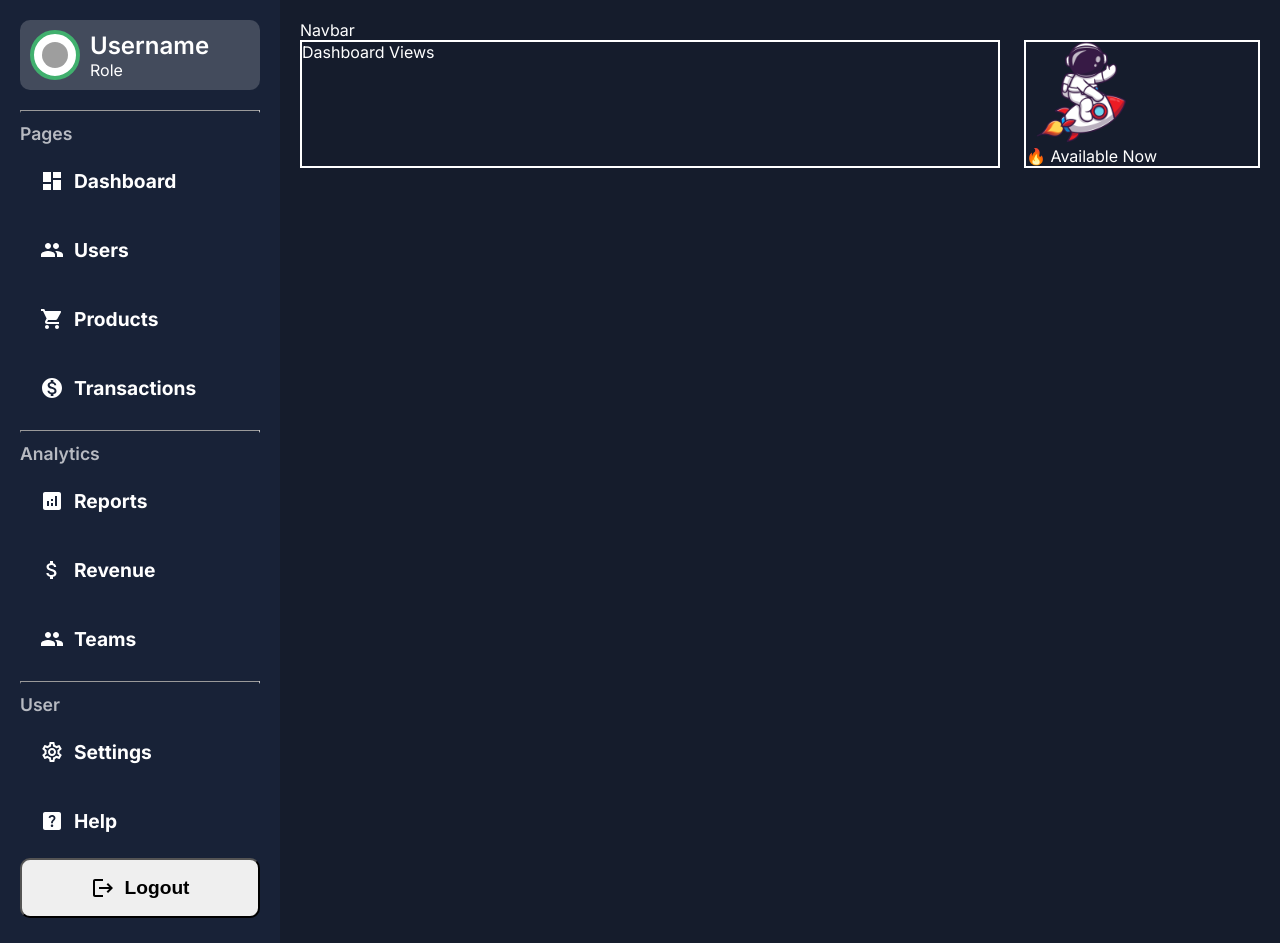
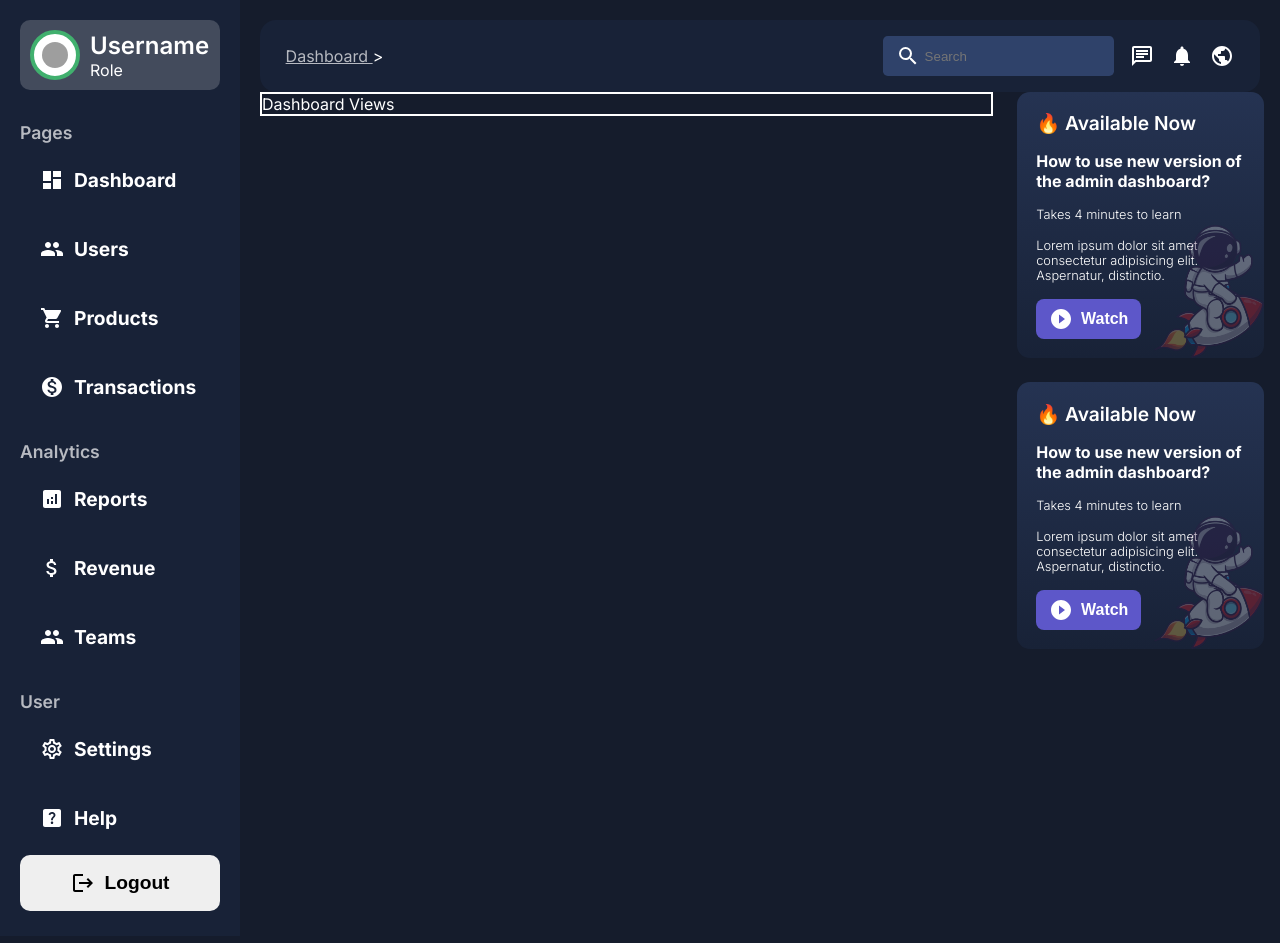
Before and after one commit to Attta-pangestu/subscription_user_admin_dashboad_nextjs, a Next.js app: page /dashboard in a window 1280 px wide. Built offline with nearby package versions, Linux system fonts and the light colour scheme; grey boxes are pictures that could not be loaded.

Commit message:
create: Navbar UI Design

```diff
--- a/src/layout/dashboardLayout.module.css
+++ b/src/layout/dashboardLayout.module.css
@@ -11,6 +11,6 @@
 }
 
 .content{
-    flex: 4;
+    flex: 5;
     padding: 20px;
 }
--- a/src/ui/dashboard/navbar/Navbar.tsx
+++ b/src/ui/dashboard/navbar/Navbar.tsx
@@ -1,9 +1,30 @@
 import React from 'react'
+import style from './navbar.module.css'
+import { MdNotifications, MdOutlineChat, MdPublic, MdSearch } from 'react-icons/md'
+
+const PathTitle = () => {
+  return(
+    <div>
+       <span className={style.pageTitle}>Dashboard </span>
+        <span>&gt;</span>
+    </div>
+  );
+}
 
 const Navbar = () => {
   return (
-    <div>
-      Navbar
+    <div className={style.container}>
+      <PathTitle/>
+
+      <div className={style.menu}>
+        <div className={style.searchBar}>
+          <MdSearch />
+          <input type="text" placeholder="Search" />
+        </div>
+          <MdOutlineChat/>
+          <MdNotifications/>
+          <MdPublic/>
+      </div>
     </div>
   )
 }
--- /dev/null
+++ b/src/ui/dashboard/navbar/navbar.module.css
@@ -0,0 +1,45 @@
+.container{
+    display: flex;
+    justify-content: space-between;
+    align-items: center;
+    padding: 1rem 1.6rem;
+    background-color: var(--bg-soft);
+    border-radius: 1rem;
+}
+
+
+/* Page Title */
+
+.pageTitle{
+    font-size: 1rem;
+    font: bold;
+    color: var(--text-soft);
+    text-decoration: underline;
+}
+
+/* Page Title */
+
+
+/* Menu */
+.menu{
+    display: flex;
+    align-items: center;
+    gap: 1rem;
+
+}
+
+.searchBar{
+    display: flex;
+    gap: 5px;
+    padding: .5rem .8rem;
+    border-radius: .3rem;
+    background-color: var(--bg-soft-soft);
+    color: var(--text)
+}
+
+.searchBar:hover{
+    outline: 1px solid var(--border);
+}
+
+
+/* Menu */
--- a/src/ui/dashboard/righbar/RIghtBar.module.css
+++ b/src/ui/dashboard/righbar/RIghtBar.module.css
@@ -0,0 +1,66 @@
+.container{
+    position: fixed;
+    padding-right:1rem ;
+}
+
+
+/* SideCardItem */
+
+
+.SideCardItem{
+    background: linear-gradient(to top,  #182237, #253352);
+    padding: 1.2rem;
+    border-radius: .8rem;
+    margin-bottom: 1.5rem;
+    position: relative;
+}
+
+.bgContainer {
+    position: absolute;
+    bottom: 0;
+    right: 0;
+    z-index: 10;
+    opacity: .3;
+    width: 50%;
+    height: 50%;
+}
+
+.content{
+    z-index: 999;
+    display: flex;
+    flex-direction: column;
+    justify-content: space-around  ;
+    gap: 1rem;
+}
+
+.content span{
+    font-weight: 600;
+    font-size: 1.2rem;
+}
+
+.content h3{
+    font-size: 1rem;
+}
+
+.content p{
+    font-size: .8rem;
+    font-weight: 300;
+}
+
+
+.playButton{
+    display: flex;
+    align-items: center;
+    gap: .5rem;
+    width: max-content;
+    padding: .5rem .8rem;
+    background-color: var(--btn);
+    color: var(--text);
+    cursor: pointer;
+    border-radius: .5rem;
+    font-size: 1rem;
+    font-weight: bold;
+}
+
+
+/* SideCardItem */
--- a/src/ui/dashboard/righbar/RightBar.tsx
+++ b/src/ui/dashboard/righbar/RightBar.tsx
@@ -1,16 +1,23 @@
 import React from 'react'
 import style from './RIghtBar.module.css'
 import Image  from 'next/image';
+import { MdPlayCircleFilled } from 'react-icons/md';
 
 const SideCard = () => {
     return (
         <div className={style.SideCardItem}>
             <div className={style.bgContainer}>
-                <Image src="/images/astronaut.png" alt="astronaut"  height={100} width={100}  />
+                <Image src="/images/astronaut.png" alt="astronaut"  fill />
             </div>
             <div className={style.content}>
                 <span>🔥 Available Now</span>
-
+                <h3>How to use new version of the admin dashboard?</h3>
+                <p>Takes 4 minutes to learn</p>
+                <p>Lorem ipsum dolor sit amet consectetur adipisicing elit. Aspernatur, distinctio.</p>
+                <button className={style.playButton}>
+                    <MdPlayCircleFilled/>
+                    Watch
+                </button>
             </div>
 
         </div>
@@ -22,6 +29,7 @@ const RightBar = () => {
   return (
     <div className={style.container}>
         <SideCard />
+        <SideCard />
     </div>
   )
 }
--- a/src/ui/globals.css
+++ b/src/ui/globals.css
@@ -1,9 +1,11 @@
 :root{
     --bg: #151c2c;
     --bg-soft: #182237;
+    --bg-soft-soft: #2f426a;
     --text: white;
     --text-dark: rgb(56, 56, 56);
     --text-soft: #b7bac1;
+    --btn: #5d57c9;
     --border: #41B06E;
     --bg-transparent:  rgba(255, 255, 255, 0.183);
 }
@@ -14,6 +16,8 @@
     margin: 0;
     padding: 0;
     box-sizing: border-box;
+    outline: none;
+    border: none;
 
 }
 
@@ -25,3 +29,16 @@ body{
 a{
     color: inherit;
 }
+
+input{
+    background-color: transparent;
+}
+
+input:focus{
+    color: white;
+    font-weight: 600;
+}
+
+svg{
+    font-size: 1.5rem;
+}
--- a/src/views/dashboard/DashboardViews.module.css
+++ b/src/views/dashboard/DashboardViews.module.css
@@ -11,5 +11,4 @@
 
 .rightBar{
     flex: 1;
-    border: 2px solid white;
 }
```
